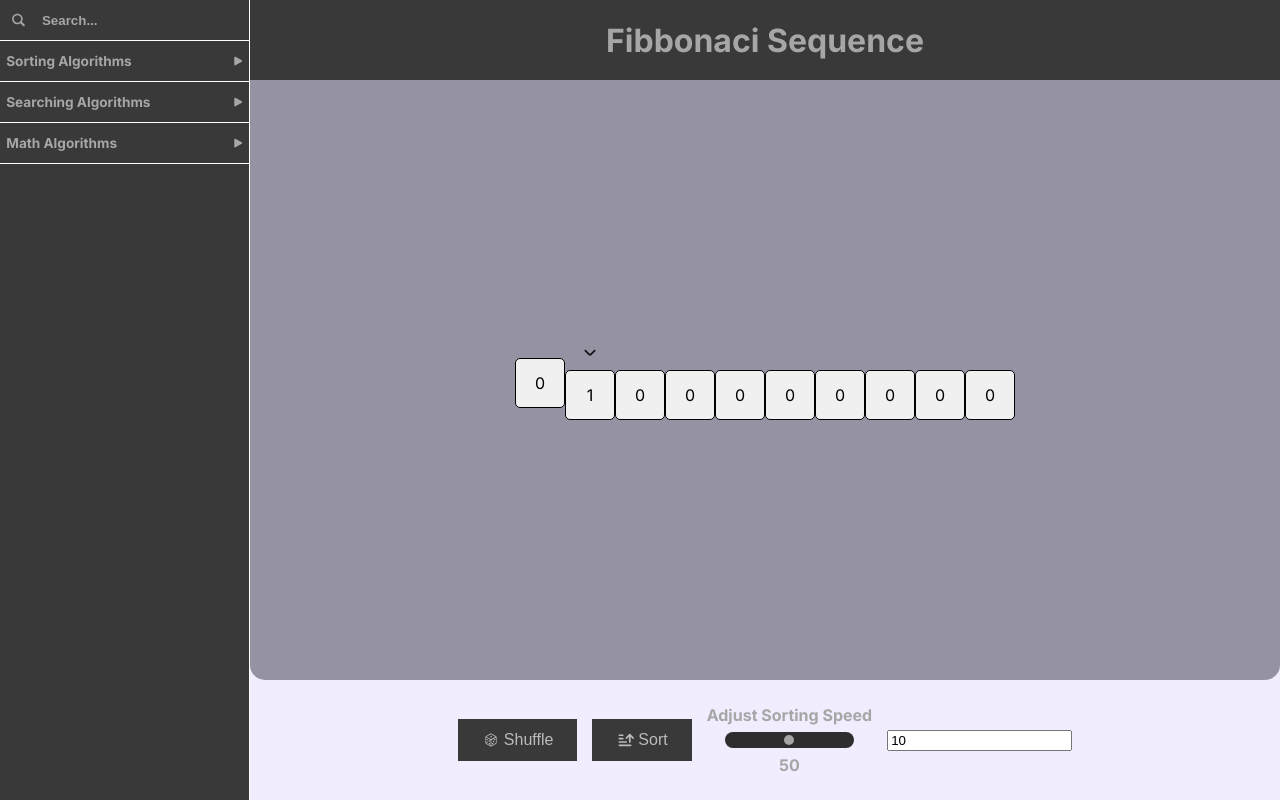
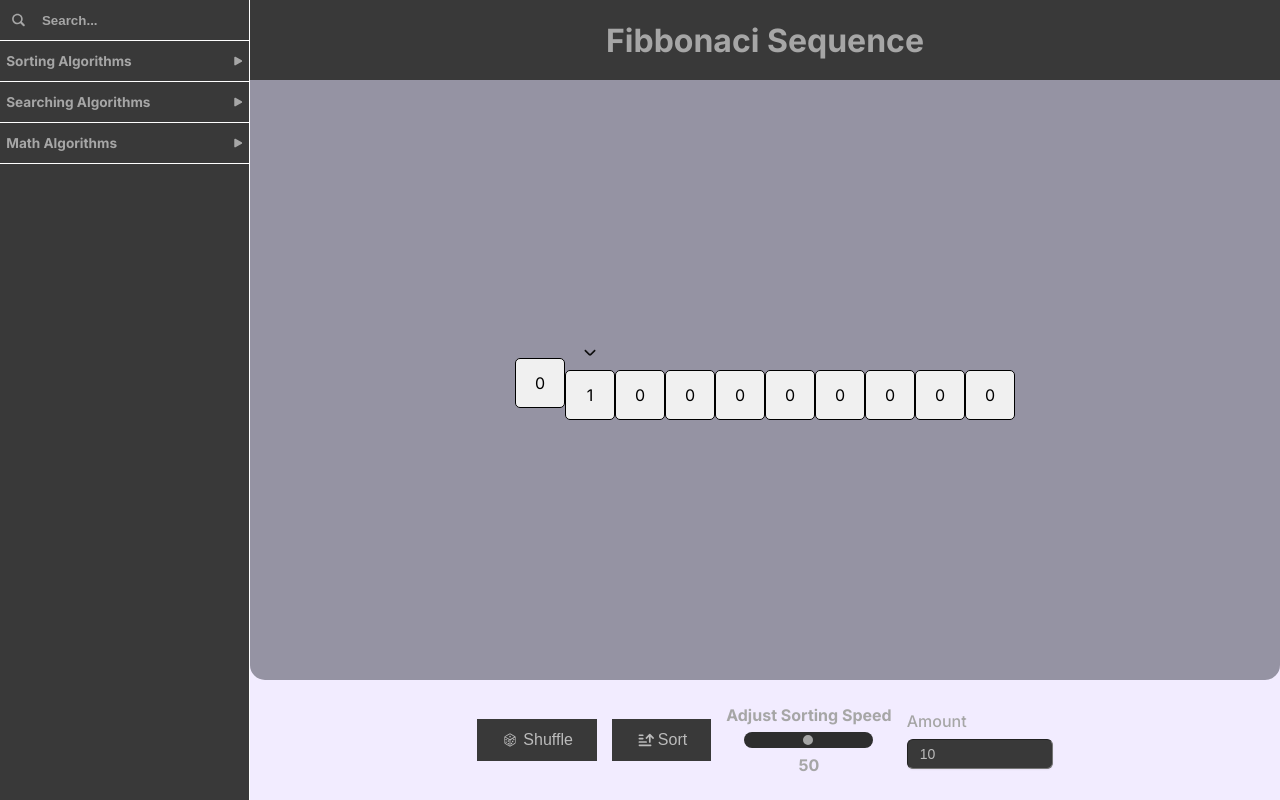
Before and after one commit to DjDister/Algorithms-View, a Next.js app: page /math-algorithms/fibonacci-sequence in a window 1280 px wide. Built offline with nearby package versions, Linux system fonts and the light colour scheme.

Commit message:
Refactor Fibonacci sequence page and add Input component

```diff
--- a/src/app/(algorithms)/math-algorithms/fibonacci-sequence/page.tsx
+++ b/src/app/(algorithms)/math-algorithms/fibonacci-sequence/page.tsx
@@ -3,21 +3,29 @@
 import ArrayVisualization from "@/components/ArrayVisualization/ArrayVisualization";
 import GraphLayout from "@/components/GraphLayout/GraphLayout";
 import { useState } from "react";
+import styles from "./styles.module.css";
+import Input from "@/components/Input/Input";
+import {
+  BASE_SORTING_SPEED,
+  BASE_SORTING_TIMEOUT,
+  SORTING_MULTIPLIER,
+} from "@/utils/consts/sorting.consts";
 
 const INITIAL_HOW_MANY_TO_GENERATE = 10;
 
-const createFirstFibbonaciArray = (length: number) => {
+const createFirstFibbonaciArray = (length: number): number[] => {
   return [0, 1, ...Array(length - 2).fill(0)];
 };
 
 export default function Page() {
-  const [howManyToGenerate, setHowManyToGenerate] = useState<number>(
+  const [howManyToGenerate, setHowManyToGenerate] = useState(
     INITIAL_HOW_MANY_TO_GENERATE
   );
-  const [fibbonaciArray, setFibbonaciArray] = useState<number[]>(
+  const [fibbonaciArray, setFibbonaciArray] = useState(
     createFirstFibbonaciArray(howManyToGenerate)
   );
-  const [insertingValueIndex, setInsertingValueIndex] = useState<number>(1);
+  const [insertingValueIndex, setInsertingValueIndex] = useState(1);
+  const [generatingSpeed, setGeneratingSpeed] = useState(BASE_SORTING_SPEED);
 
   const generateFibbonaciArray = async (length: number) => {
     const fibbonaciArrayCopy = [...fibbonaciArray];
@@ -27,31 +35,39 @@ export default function Page() {
       fibbonaciArrayCopy[i] = valueToInsert;
       setInsertingValueIndex(() => i);
 
-      await new Promise((resolve) => setTimeout(resolve, 1000));
+      await new Promise((resolve) =>
+        setTimeout(resolve, BASE_SORTING_TIMEOUT / generatingSpeed)
+      );
       setFibbonaciArray(() => [...fibbonaciArrayCopy]);
-      console.log("fibbonaciArrayCopy", fibbonaciArrayCopy);
     }
   };
-  console.log(fibbonaciArray);
 
   const handleInputChange = (e: React.ChangeEvent<HTMLInputElement>) => {
     setInsertingValueIndex(1);
 
-    setHowManyToGenerate(Number(e.target.value));
-    setFibbonaciArray([0, 1, ...Array(Number(e.target.value) - 2).fill(0)]);
+    setHowManyToGenerate(e.target.valueAsNumber);
+    setFibbonaciArray(createFirstFibbonaciArray(e.target.valueAsNumber));
   };
+
+  const handleSpeedChange = (sortingSpeed: number) => {
+    setGeneratingSpeed(sortingSpeed * SORTING_MULTIPLIER);
+  };
+
   return (
     <GraphLayout
       title="Fibbonaci Sequence"
       onRandomize={() => generateFibbonaciArray(howManyToGenerate)}
-      onSort={() => {}}
+      onSort={() => generateFibbonaciArray(howManyToGenerate)}
       sorrtingArray={[]}
-      sortingSpeedFunction={() => {}}
+      sortingSpeedFunction={handleSpeedChange}
       otherUtils={
-        <input
-          type="number"
+        <Input
+          label="Amount"
           value={howManyToGenerate}
           onChange={handleInputChange}
+          type="number"
+          min={2}
+          max={40}
         />
       }
     >
@@ -62,6 +78,7 @@ export default function Page() {
           indexes: [insertingValueIndex - 1, insertingValueIndex - 2],
           style: { marginBottom: 24 },
         }}
+        elemStyle={styles.elementStyle}
       />
     </GraphLayout>
   );
--- /dev/null
+++ b/src/app/(algorithms)/math-algorithms/fibonacci-sequence/styles.module.css
@@ -0,0 +1,9 @@
+.bar {
+    color:"red";
+    transition: margin 0.5s;
+    min-width: 24px;
+  }
+
+  .bar.animate {
+    transform: translateY(-20px);
+  }
--- a/src/components/ArrayVisualization/ArrayVisualization.module.css
+++ b/src/components/ArrayVisualization/ArrayVisualization.module.css
@@ -3,6 +3,7 @@
     display: flex;
     align-items: center;
     flex-wrap: wrap;
+    max-width: 80%;
 }
 
 .arrayElement{
@@ -11,7 +12,7 @@
     align-items: center;
     margin: 0;
     padding: 12px;
-    width: 24px;
+    min-width: 24px;
     height: 24px;
     background-color: #f0f0f0;
     border: 1px solid #000;
@@ -27,13 +28,3 @@
     height: 80px;
 
 }
-
-.bar {
-    color:"red";
-    transition: margin 0.5s;
-
-  }
-
-  .bar.animate {
-    transform: translateY(-20px);
-  }
--- a/src/components/ArrayVisualization/ArrayVisualization.tsx
+++ b/src/components/ArrayVisualization/ArrayVisualization.tsx
@@ -5,17 +5,19 @@ function ArrayVisualization({
   data,
   indexesToHighlite,
   indexesToStyle,
+  elemStyle,
 }: {
   data: number[];
   indexesToHighlite?: number[];
   indexesToStyle?: { indexes: number[]; style: React.CSSProperties };
+  elemStyle?: string;
 }) {
   return (
     <div className={styles.arrayContainer}>
       {data.map((value, index) => (
         <div
           key={index}
-          className={`${styles.elemContainer} ${styles.bar}`}
+          className={`${styles.elemContainer} ${elemStyle}`}
           style={{
             ...(indexesToStyle?.indexes.includes(index)
               ? indexesToStyle.style
--- /dev/null
+++ b/src/components/Input/Input.module.css
@@ -0,0 +1,37 @@
+.input {
+    padding-top: 0.25rem;
+padding-bottom: 0.25rem;
+padding-left: 0.75rem;
+padding-right: 0.75rem;
+border-radius: 0.375rem;
+border-width: 1px;
+width: 120px;
+font-size: 0.875rem;
+line-height: 1.25rem;
+background-color: transparent;
+transition-property: color, fill, stroke;
+transition-timing-function: cubic-bezier(0.4, 0, 0.2, 1);
+transition-duration: 300ms;
+box-shadow: 0 1px 2px 0 rgba(0, 0, 0, 0.05);
+background-color: #393939;
+color: #bbb;
+}
+
+.input:focus {
+    background-color: #4d4d4d;
+
+}
+
+.inputContainer
+{
+    display: flex;
+    flex-direction: column;
+    gap: 8px;
+}
+
+.label{
+    font-size: 16px;
+
+    font-weight: 500;
+    color: #a6a6a6;
+}
--- /dev/null
+++ b/src/components/Input/Input.tsx
@@ -0,0 +1,17 @@
+import React from "react";
+import styles from "./Input.module.css";
+
+export interface InputProps
+  extends React.InputHTMLAttributes<HTMLInputElement> {
+  label?: string;
+  labelClassName?: string;
+}
+
+export default function Input({ labelClassName, label, ...props }: InputProps) {
+  return (
+    <div className={styles.inputContainer}>
+      <div className={`${styles.label} ${labelClassName}`}>{label}</div>
+      <input className={styles.input} {...props} />
+    </div>
+  );
+}
```
